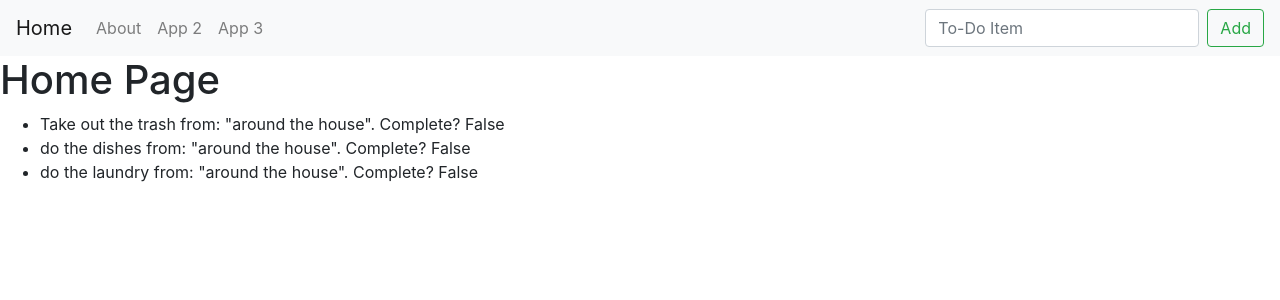
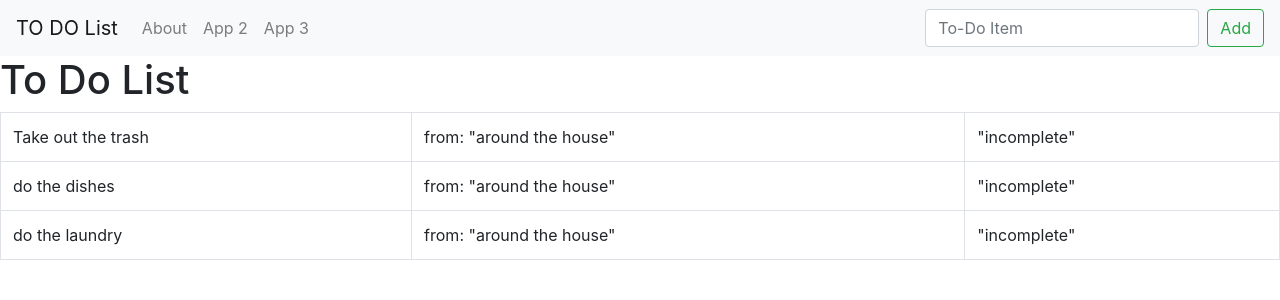
Before and after one commit to theTisrock/DjangoScratchPad, a Django app: page / in a window 1280 px wide. Shown: the top 300 px of the page. Run offline with Django 3.2, Linux system fonts and the light colour scheme; data comes from the database, SQL or seed files in the repository; some libraries are stand-ins or nearby versions.

Commit message:
slightly more complex templating

```diff
--- a/my_app/todo_list/templates/base.html
+++ b/my_app/todo_list/templates/base.html
@@ -12,7 +12,7 @@
 </head>
 <body>
     <nav class="navbar navbar-expand-lg navbar-light bg-light">
-        <a class="navbar-brand" href="{% url 'home' %}">Home</a>
+        <a class="navbar-brand" href="{% url 'home' %}">TO DO List</a>
         <button class="navbar-toggler" type="button" data-toggle="collapse" data-target="#navbarSupportedContent" aria-controls="navbarSupportedContent" aria-expanded="false" aria-label="Toggle navigation">
           <span class="navbar-toggler-icon"></span>
         </button>
--- a/my_app/todo_list/templates/home.html
+++ b/my_app/todo_list/templates/home.html
@@ -3,11 +3,18 @@
 {% block title%} home {% endblock %}
 
 {% block content %}
-<h1>Home Page</h1>
+<h1>To Do List</h1>
 
-<ul>
-{% for item in all_items %}
-<li>{{ item }} from: "{{ item.of_list }}". Complete? {{ item.complete }}</li>
-{% endfor %}
-</ul>
+{% if all_items %}
+<table class="table table-bordered">
+    {% for item in all_items %}
+    <tr>
+        <td> {{ item }} </td>
+        <td>from: "{{ item.of_list }}"</td>
+        <td>{% if not item.complete %} "incomplete" {% endif %}</td>
+    </tr>
+    {% endfor %}
+</table>
+{% endif %}
+
 {% endblock %}
```
